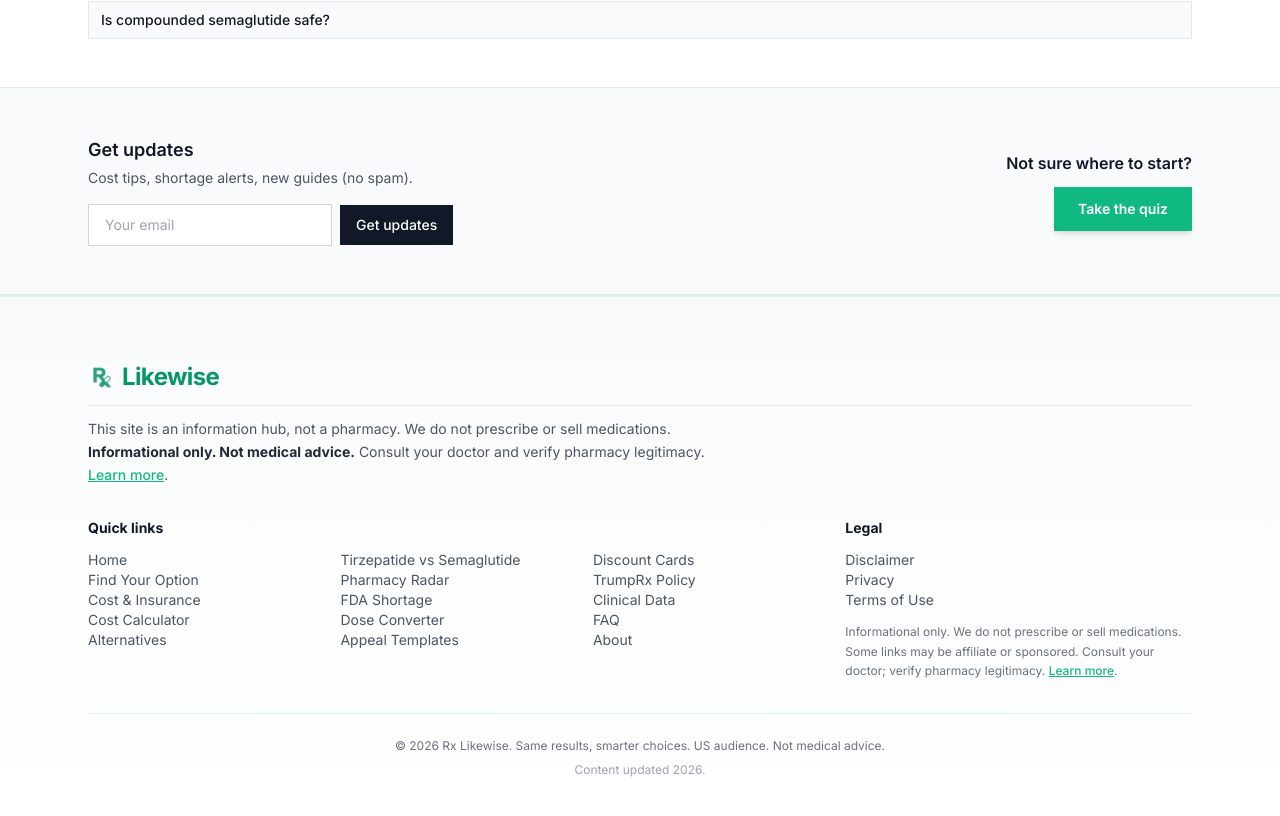
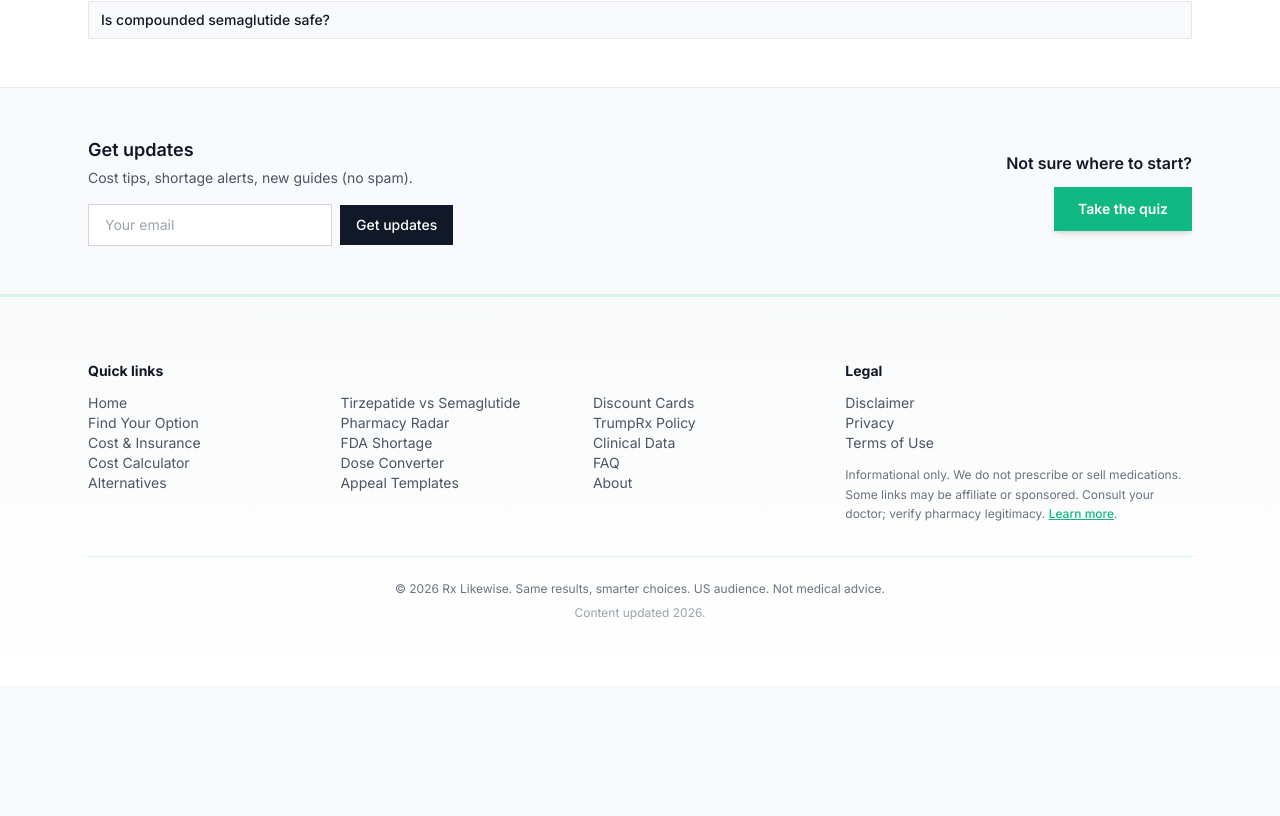
Before and after one commit to LoganOYoung/GLP-1, a Next.js app: page / in a window 1280 px wide. Shown: the part 3873-4689 px from the top of the page. After the commit the page ends 4558 px from the top, so only its background shows below. Built offline with nearby package versions, Linux system fonts and the light colour scheme; no server answers; the database is empty.

Commit message:
chore: 去掉 Footer 顶部 Logo + 声明块
Co-authored-by: Cursor <cursoragent@cursor.com>

```diff
--- a/components/Footer.tsx
+++ b/components/Footer.tsx
@@ -1,4 +1,3 @@
-import Image from 'next/image';
 import Link from 'next/link';
 
 const SITE_URL = 'https://www.rxlikewise.com';
@@ -64,39 +63,6 @@ export default function Footer() {
       />
       <footer className="border-t-2 border-primary-100 bg-gradient-to-b from-gray-50 to-white">
         <div className="container-page section-pad">
-          {/* Logo + 声明（与 header 一致：图标 + Likewise） */}
-          <div className="mb-8">
-            <Link
-              href="/"
-              className="inline-flex items-center gap-1.5 text-primary-600 hover:text-primary-700 focus-visible:outline focus-visible:ring-2 focus-visible:ring-primary-500 focus-visible:ring-offset-2"
-              aria-label="Rx Likewise – Home"
-            >
-              <span className="flex h-6 w-6 shrink-0 items-center justify-center overflow-hidden rounded bg-white sm:h-7 sm:w-7">
-                <Image
-                  src="/images/logos/favicon.png"
-                  alt=""
-                  width={28}
-                  height={28}
-                  className="h-6 w-6 object-contain sm:h-7 sm:w-7"
-                />
-              </span>
-              <span className="text-xl font-bold tracking-tight sm:text-2xl">Likewise</span>
-            </Link>
-            <hr className="mt-2 border-gray-200" aria-hidden />
-            <p className="mt-3 max-w-2xl text-sm leading-relaxed text-gray-600">
-              This site is an information hub, not a pharmacy. We do not prescribe or sell medications.{' '}
-              <strong className="text-gray-800">Informational only. Not medical advice.</strong>{' '}
-              Consult your doctor and verify pharmacy legitimacy.{' '}
-              <Link
-                href="/about"
-                className="font-medium text-primary-500 underline hover:no-underline whitespace-nowrap"
-              >
-                Learn more
-              </Link>
-              .
-            </p>
-          </div>
-
           {/* Quick links：平铺，多列流动 */}
           <div className="grid gap-8 sm:grid-cols-2 lg:grid-cols-3">
             <div className="sm:col-span-2">
```
